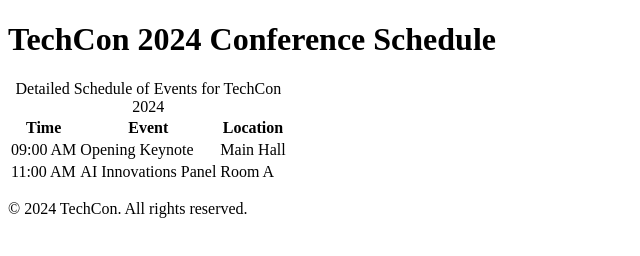
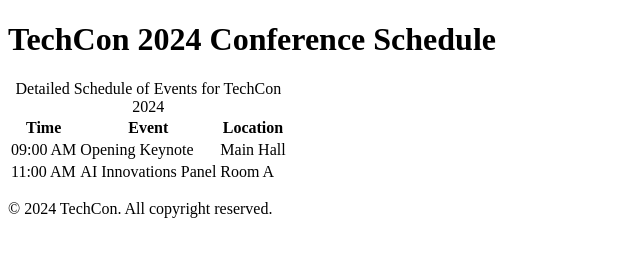
Before and after one commit to Hudson-Hanson/TechCon_HTML, a plain HTML site: page techcon_website/schedule.html in a window 1280 px wide. Shown: the full height of the page, 0-640 px from the left. Drawn offline with Linux system fonts and the light colour scheme.

Commit message:
modified schedule.html

```diff
--- a/techcon_website/schedule.html
+++ b/techcon_website/schedule.html
@@ -35,7 +35,7 @@
     </main>
 
     <footer>
-        <p>&copy; 2024 TechCon. All rights reserved.</p>
+        <p>&copy; 2024 TechCon. All copyright reserved.</p>
     </footer>
 </body>
 </html>
```
